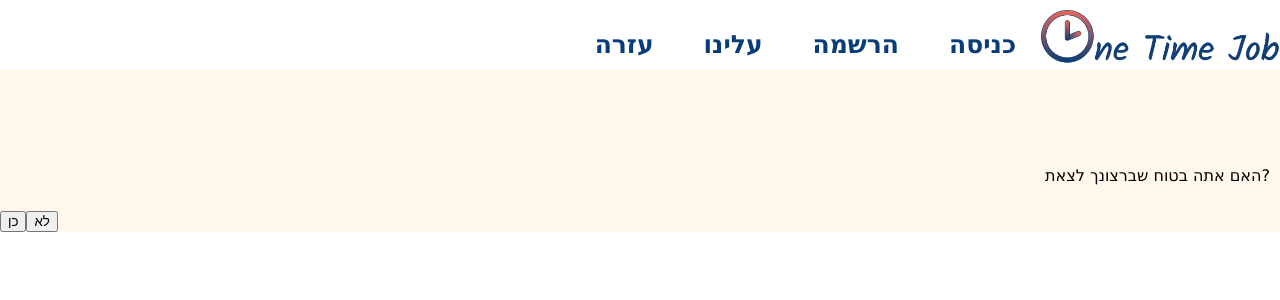
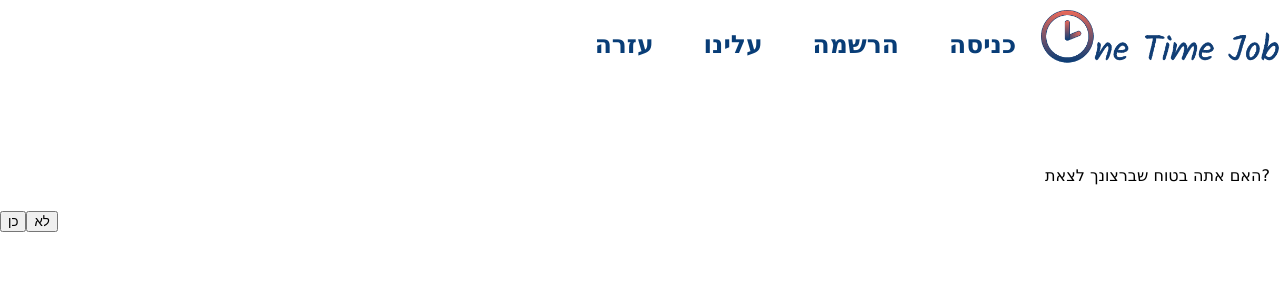
Before and after one commit to sangarite/onetimejob-front, a React (Create React App) app: page /out in a window 1280 px wide. Shown: the top 300 px of the page. Built offline with nearby package versions, Linux system fonts and the light colour scheme; no server answers.

Commit message:
Update Navigation.css

```diff
--- a/src/components/Navigation/Navigation.css
+++ b/src/components/Navigation/Navigation.css
@@ -23,7 +23,6 @@ a {
 
 .topSpace {
   padding-top: 70px;
-  background-color: #fff8eb;
   align-content: center;
 }
 
```
